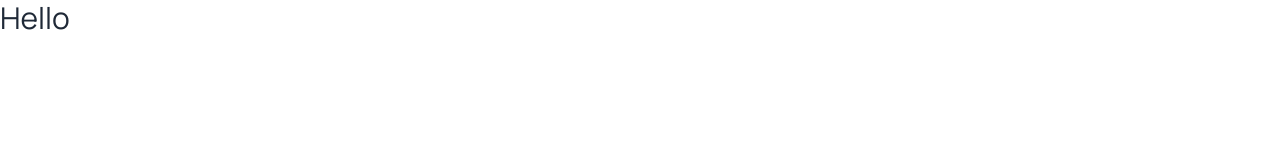
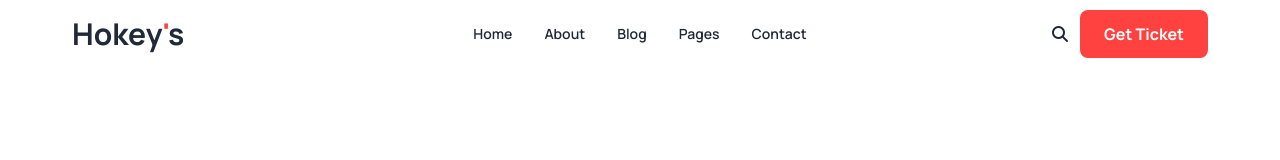
Before and after one commit to HabiburRahman02/hockey-website-using-tailwind, a plain HTML site: page index.html in a window 1280 px wide. Drawn offline with nearby package versions, Linux system fonts and the light colour scheme.

Commit message:
responsive navbar added

```diff
--- a/index.html
+++ b/index.html
@@ -18,15 +18,67 @@
         body {
             font-family: "Manrope", sans-serif;
         }
+
+        .red-text {
+            color: #FF4240;
+        }
+
+        .red-bg {
+            background-color: #FF4240;
+        }
     </style>
 </head>
 
 <body>
-    <header>
+    <header class="max-w-6xl mx-auto">
+        <!-- navbar start  -->
+        <nav class="mb-12">
+            <div class="navbar bg-base-100">
+                <div class="navbar-start">
+                    <div class="dropdown">
+                        <div tabindex="0" role="button" class="btn btn-ghost lg:hidden">
+                            <svg xmlns="http://www.w3.org/2000/svg" class="h-5 w-5" fill="none" viewBox="0 0 24 24"
+                                stroke="currentColor">
+                                <path stroke-linecap="round" stroke-linejoin="round" stroke-width="2"
+                                    d="M4 6h16M4 12h8m-8 6h16" />
+                            </svg>
+                        </div>
+                        <ul tabindex="0"
+                            class="menu menu-sm dropdown-content bg-base-100 font-semibold rounded-box z-[1] mt-3 w-52 p-2 shadow">
+                            <li class="hover:text-red-500"><a>Home</a></li>
+                            <li class="hover:text-red-500"><a>About</a></li>
+                            <li class="hover:text-red-500"><a>Blog</a></li>
+                            <li class="hover:text-red-500"><a>Pages</a></li>
+                            <li class="hover:text-red-500"><a>Contact</a></li>
+                        </ul>
+                    </div>
+                    <a class="font-bold text-3xl">Hokey<span class="red-text">'</span>s</a>
+                </div>
+                <div class="navbar-center hidden lg:flex">
+                    <ul class="menu menu-horizontal px-1 font-semibold">
+                        <li class="hover:text-red-500"><a>Home</a></li>
+                        <li class="hover:text-red-500"><a>About</a></li>
+                        <li class="hover:text-red-500"><a>Blog</a></li>
+                        <li class="hover:text-red-500"><a>Pages</a></li>
+                        <li class="hover:text-red-500"><a>Contact</a></li>
+                    </ul>
+                </div>
+                <div class="navbar-end flex items-center gap-3">
+                    <i class="fa-solid fa-magnifying-glass"></i>
+                    <button class=" red-bg font-bold text-white px-6 py-3 rounded-lg">Get Ticket</button>
+                </div>
+            </div>
+        </nav>
+        <!-- navbar end  -->
 
+        <!-- banner start -->
+        <div>
+
+        </div>
+        <!-- banner end -->
     </header>
-    <main>
-        <h1 class="text-3xl">Hello</h1>
+    <main class="max-w-6xl mx-auto">
+
     </main>
     <footer>
 
```
